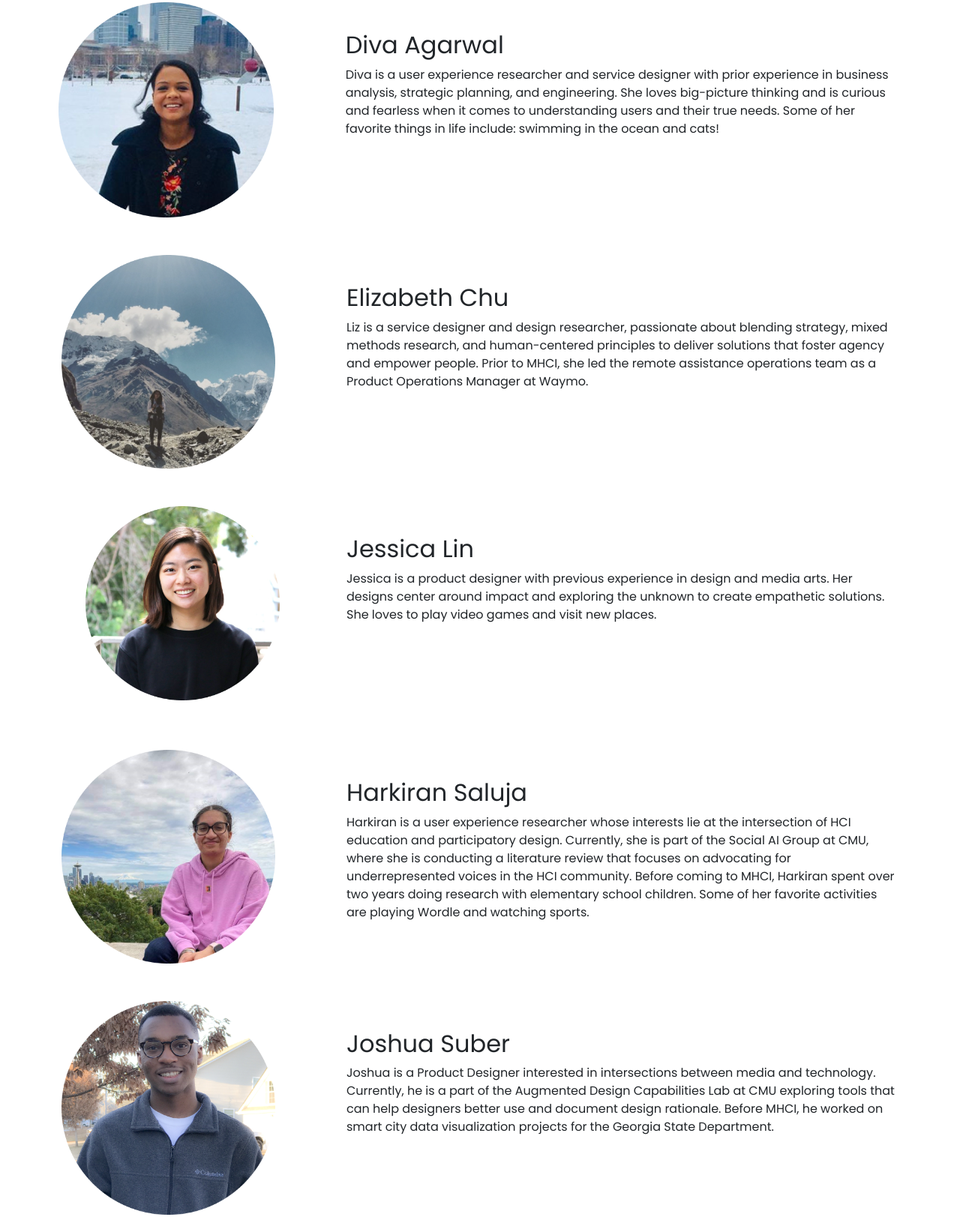
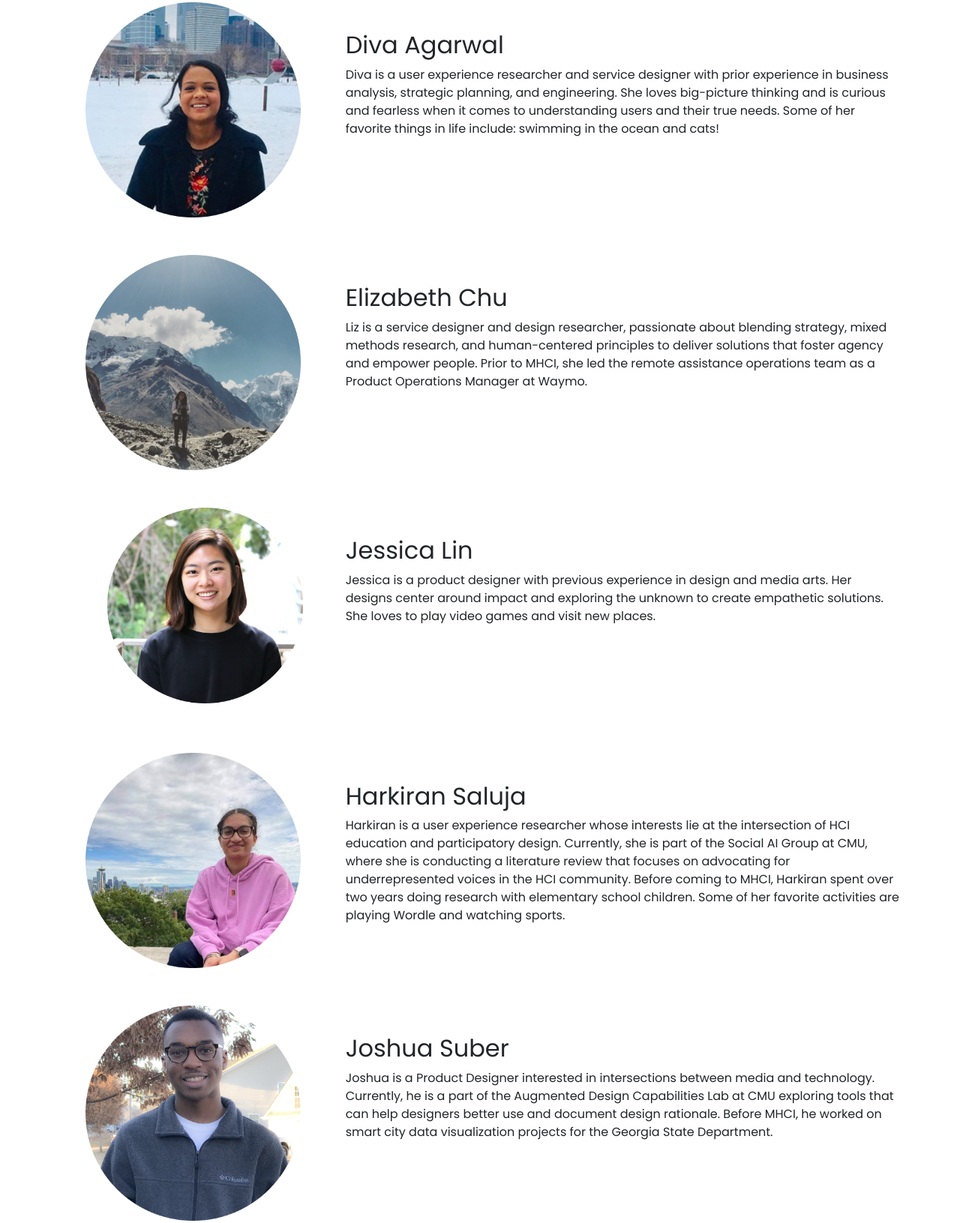
Before and after one commit to GTSuber/capstone_website, a plain HTML site: page about.html in a window 1280 px wide. Shown: the part 491-2122 px from the top of the page at 75% size. Drawn offline with nearby package versions, Linux system fonts and the light colour scheme.

Commit message:
updated about page responsiveness

```diff
--- a/about.html
+++ b/about.html
@@ -51,8 +51,8 @@
         <!-- Description of Roadmap categories Image-->
         <section>
             <div class="container px-2">
-                <div class="row ">
-                  <div class="col-lg-4">
+                <div class="row">
+                  <div class="col-lg-4" style="text-align: center;">
                           <img style="width:80%" src="img/diva_about.png">
 
                   </div>
@@ -72,12 +72,12 @@
                 </div>
               </div>
 
-              <div style="margin-top: 50px;" class="container">
+              <div style="margin-top: 50px;" class="container px-2">
                 <div class="row">
-                  <div class="col-4">
+                  <div class="col-lg-4" style="text-align: center;">
                     <img style="width:80%" src="img/liz_about.png">
                   </div>
-                  <div class="col-8">
+                  <div class="col-lg-8">
                     <h2>
                       <br>Elizabeth Chu
                     </h2>
@@ -93,14 +93,14 @@
                 </div>
               </div>
 
-              <div style="margin-top: 50px;" class="container">
+              <div style="margin-top: 50px;" class="container px-2">
                 <div class="row">
-                  <div class="col-4">
+                  <div class="col-lg-4" style="text-align: center;">
                       <ul>
                           <img style="width:80%" src="img/jessica_about.png">
 
                   </div>
-                  <div class="col-8">
+                  <div class="col-lg-8">
                     <h2>
                       <br>Jessica Lin
                     </h2>
@@ -113,13 +113,13 @@
                 </div>
               </div>
 
-              <div style="margin-top: 50px;" class="container">
+              <div style="margin-top: 50px;" class="container px-2">
                 <div class="row">
-                  <div class="col-4">
+                  <div class="col-lg-4" style="text-align: center;">
                           <img style="width:80%" src="img/harkiran_about.png">
 
                   </div>
-                  <div class="col-8">
+                  <div class="col-lg-8">
                     <h2>
                       <br>Harkiran Saluja
                     </h2>
@@ -137,12 +137,12 @@
                 </div>
               </div>
 
-              <div style="margin-top: 50px;" class="container">
+              <div style="margin-top: 50px;" class="container px-2">
                 <div class="row">
-                  <div class="col-4">
+                  <div class="col-lg-4" style="text-align: center;">
                     <img style="width:80%" src="img/josh_about.png">
                   </div>
-                  <div class="col-8">
+                  <div class="col-lg-8">
                     <h2>
                       <br>Joshua Suber
                     </h2>
@@ -169,13 +169,13 @@
 
          <!-- Description of Roadmap categories Image-->
         <section>
-          <div style="margin-top: 50px;" class="container">
-              <div class="row">
-                <div class="col-4">
+          <div style="margin-top: 50px;" class="container px-2">
+            <div class="row">
+              <div class="col-lg-4" style="text-align: center;">
                         <img style="width:80%" src="img/stephanie_about.png">
 
                 </div>
-                <div class="col-8">
+                <div class="col-lg-8">
                   <h2>
                     <br>Stephanie Scoletti
                   </h2>
@@ -190,13 +190,13 @@
               </div>
             </div>
 
-            <div style="margin-top: 50px;" class="container">
+            <div style="margin-top: 50px;" class="container px-2">
               <div class="row">
-                <div class="col-4">
+                <div class="col-lg-4" style="text-align: center;">
                         <img style="width:80%" src="img/lindsey_about.png">
 
                 </div>
-                <div class="col-8">
+                <div class="col-lg-8">
                   <h2>
                     <br>Lindsey Harshaw
                   </h2>
```
